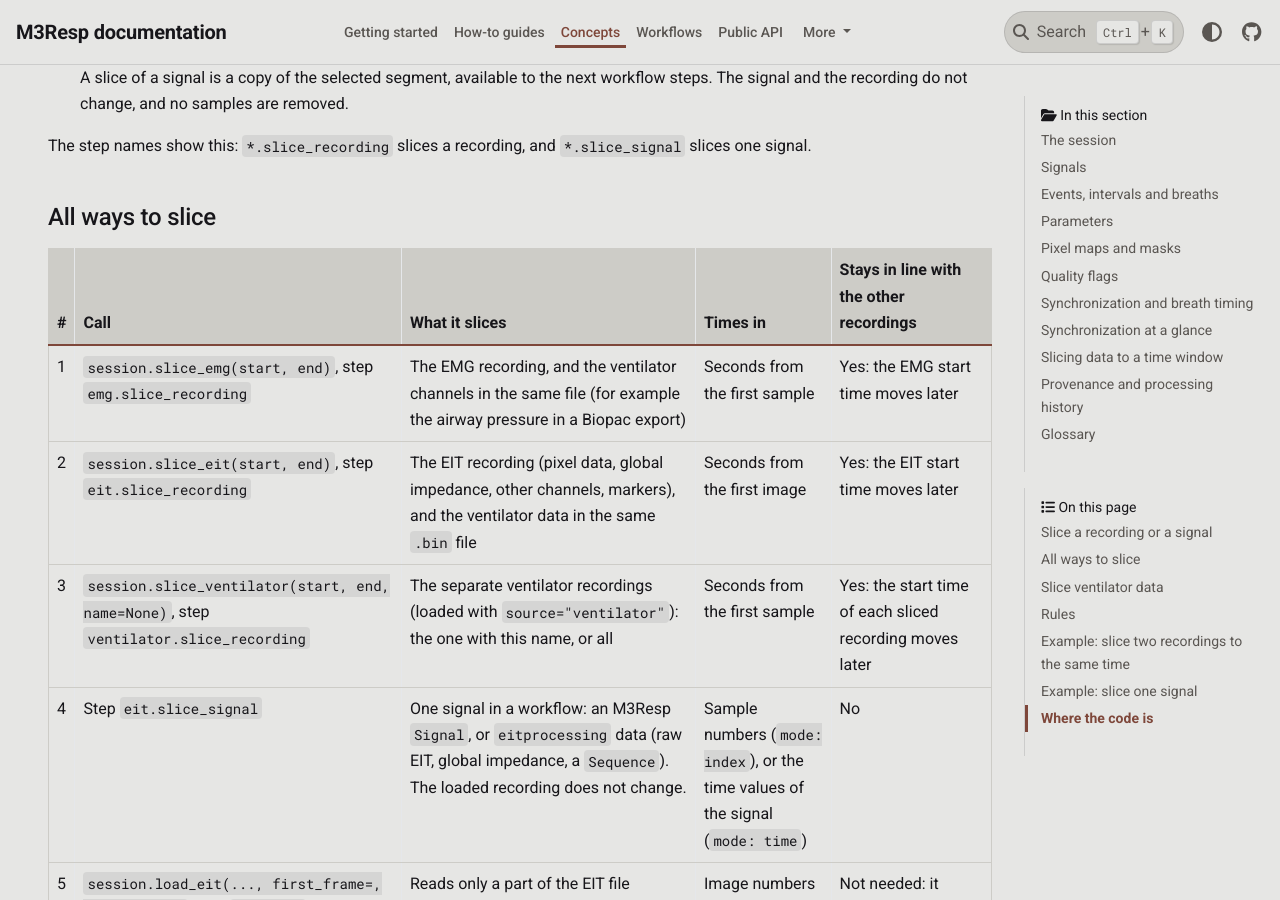
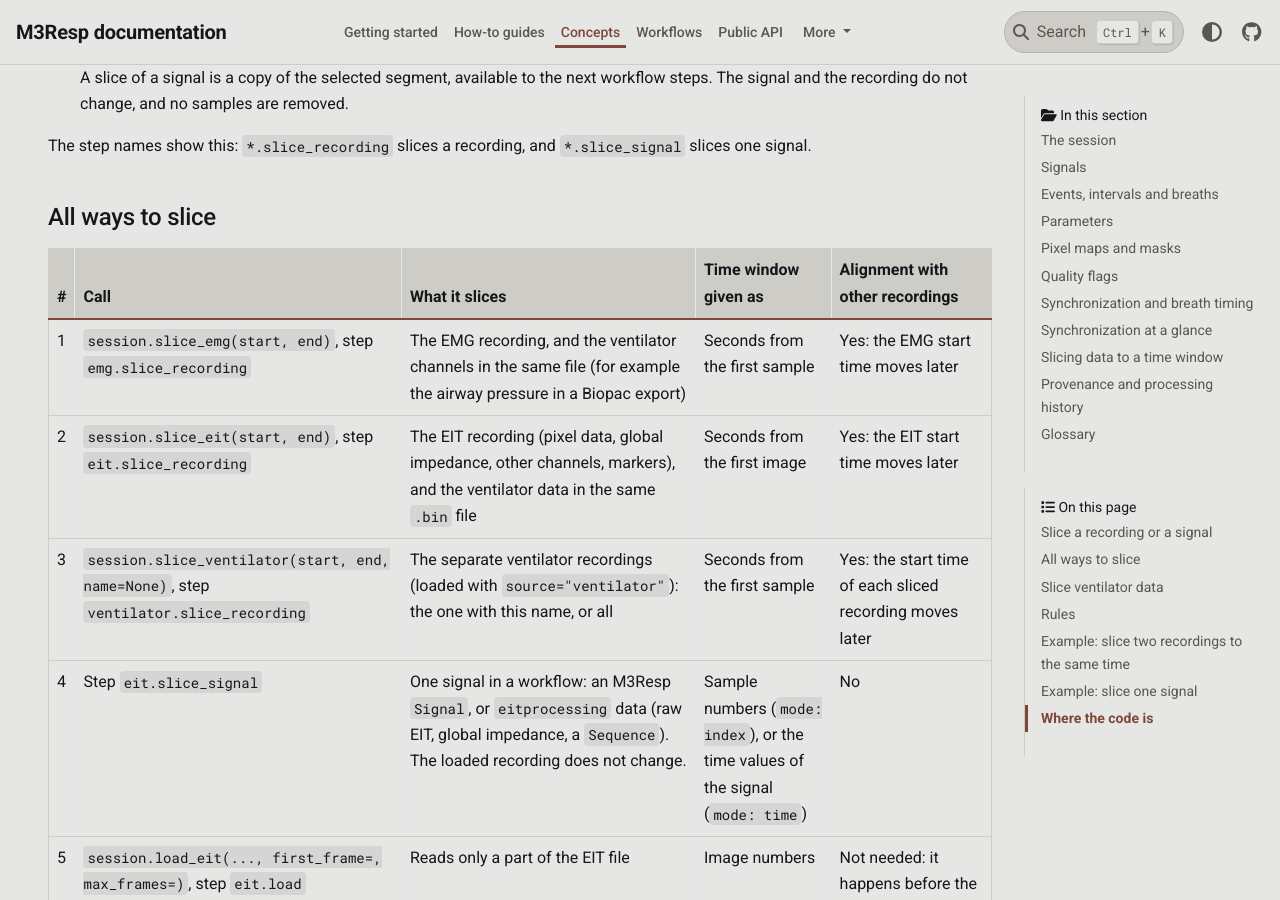
Before and after one commit to M3RESP/m3resp, a Sphinx documentation site: the page built from docs/concepts/slicing.md, in a window 1280 px wide and 900 px high, scrolled down 485 px. Built offline with Sphinx 7.4.7 and the PyData theme 0.15.4, drawn with Linux system fonts in a browser that asks for light colours; pages that are not in the unit, such as notebooks, are missing from menus.

Commit message:
docs: clarify table headers in slicing documentation for better understanding

```diff
--- a/docs/concepts/slicing.md
+++ b/docs/concepts/slicing.md
@@ -13,7 +13,7 @@ The step names show this: `*.slice_recording` slices a recording, and `*.slice_s
 
 ## All ways to slice
 
-| # | Call | What it slices | Times in | Stays in line with the other recordings |
+| # | Call | What it slices | Time window given as | Alignment with other recordings |
 |---|---|---|---|---|
 | 1 | `session.slice_emg(start, end)`, step `emg.slice_recording` | The EMG recording, and the ventilator channels in the same file (for example the airway pressure in a Biopac export) | Seconds from the first sample | Yes: the EMG start time moves later |
 | 2 | `session.slice_eit(start, end)`, step `eit.slice_recording` | The EIT recording (pixel data, global impedance, other channels, markers), and the ventilator data in the same `.bin` file | Seconds from the first image | Yes: the EIT start time moves later |
```
